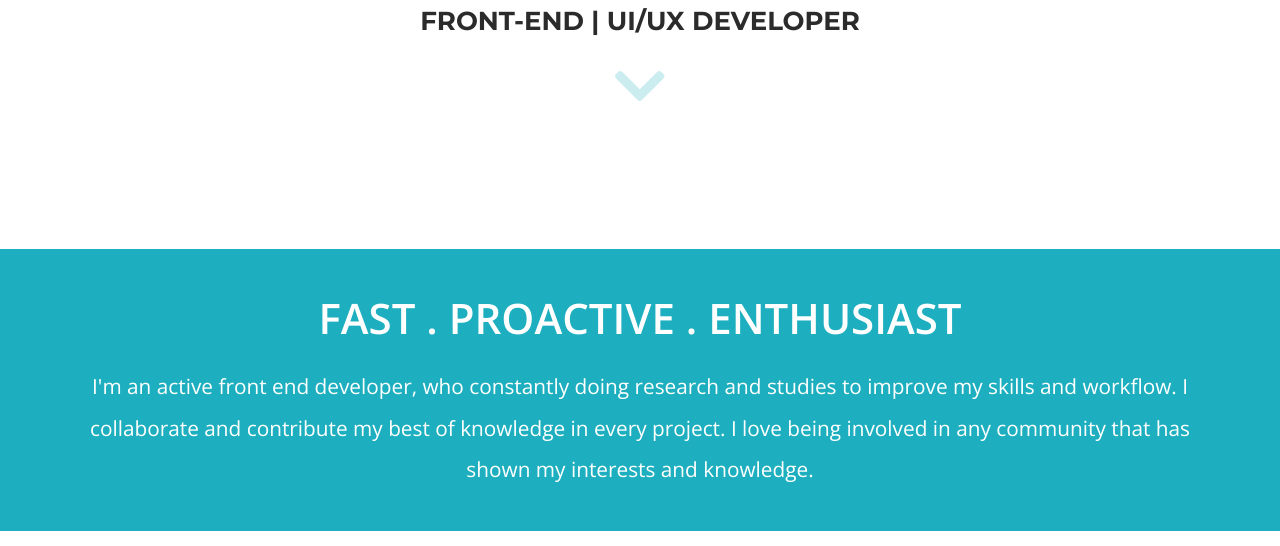
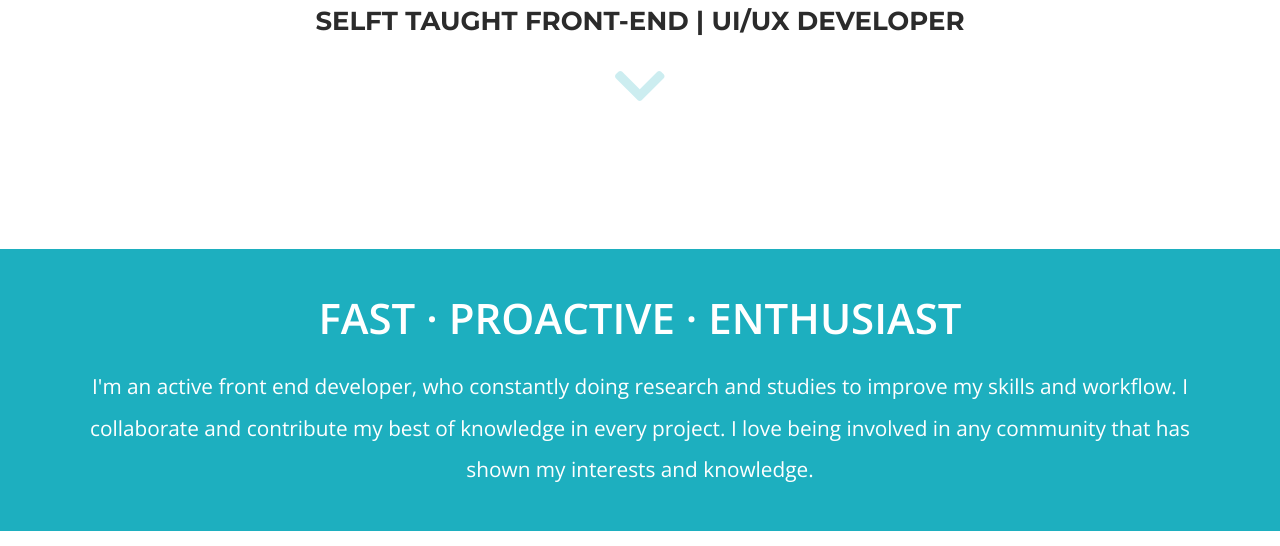
Before and after one commit to resnerac03/portfolio2020, a website: page index.html in a window 1280 px wide. Shown: the part 551-1097 px from the top of the page. Drawn offline with nearby package versions, Linux system fonts and the light colour scheme.

Commit message:
update subhead

```diff
--- a/index.html
+++ b/index.html
@@ -30,7 +30,7 @@
                     NEIL RESNERA
                 </div>
                 <div class="desc -intro">
-                    FRONT-END | UI/UX DEVELOPER
+                    SELFT TAUGHT FRONT-END | UI/UX DEVELOPER
                 </div>
                 <div class="caretWrapper">
                     <a href="#traits"><img class="animDown" src="images/chev-down.png" alt=""></a>
@@ -41,7 +41,7 @@
             <div class="fluid-container -traits" id="traits">
                 <div class="main-container -traits">
                     <div class="head -traits">
-                        FAST . PROACTIVE . ENTHUSIAST
+                        FAST <span>&#183;</span> PROACTIVE <span>&#183;</span> ENTHUSIAST
                     </div>
                     <div class="desc -traits">
                         I'm an active front end developer, who constantly doing research and studies to improve my skills and workflow. I collaborate and contribute my best of knowledge in every project. I love being involved in any community that has shown my interests and knowledge.
```
